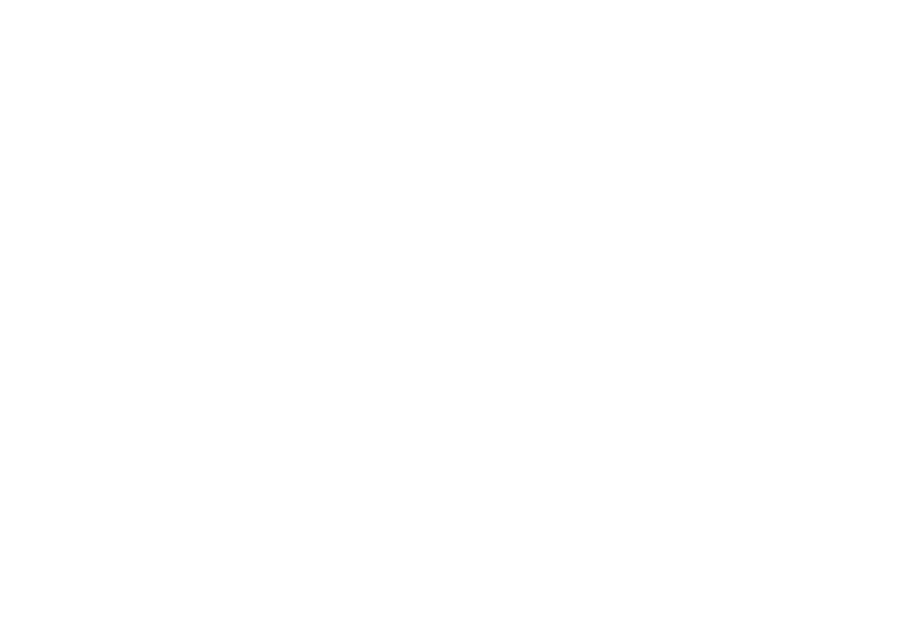
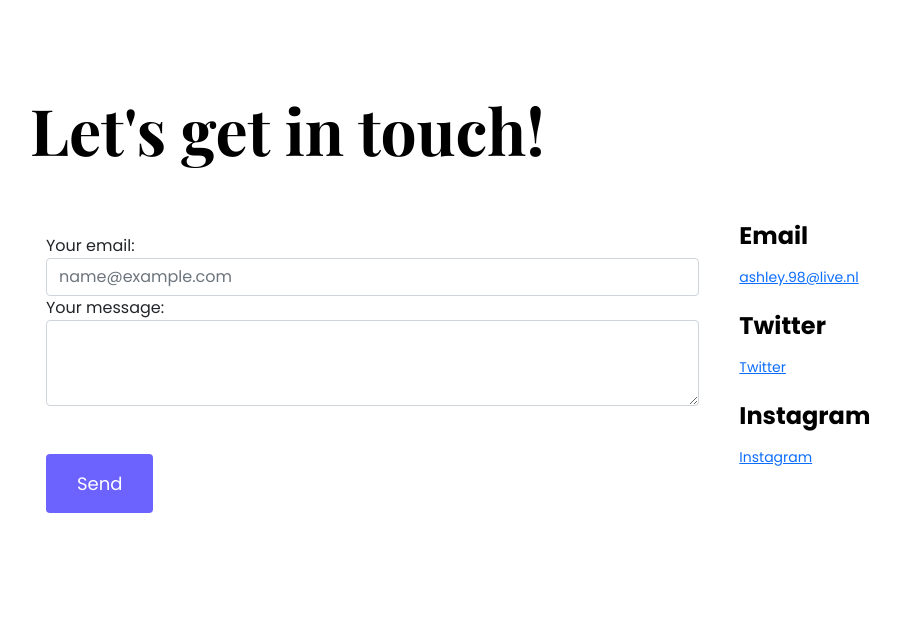
Before and after one commit to ashenfield98/responsive_final_project, a plain HTML site: page contact.html in a window 1280 px wide. Shown: the whole page, without its empty margins (90-990 px from the left). Drawn offline with nearby package versions, Linux system fonts and the light colour scheme; a web font is replaced by a local one.

Commit message:
Created contact page + styled it

```diff
--- a/contact.html
+++ b/contact.html
@@ -23,5 +23,53 @@
       rel="stylesheet"
     />
   </head>
-  <body></body>
+  <body>
+    <div class="content-container container">
+      <div class="content">
+        <h1 class="mb-5">Let's get in touch!</h1>
+        <div class="row">
+          <div class="col-md-8">
+            <div class="form">
+              <form>
+                <div class="form-group">
+                  <label for="exampleFormControlInput1">Your email:</label>
+                  <input
+                    type="email"
+                    class="form-control"
+                    id="exampleFormControlInput1"
+                    placeholder="name@example.com"
+                  />
+                </div>
+                <div class="form-group">
+                  <label for="exampleFormControlTextarea1">Your message:</label>
+                  <textarea
+                    class="form-control"
+                    id="exampleFormControlTextarea1"
+                    rows="3"
+                  ></textarea>
+                </div>
+                <button type="submit" class="btn btn-branding mt-5">
+                  Send
+                </button>
+              </form>
+            </div>
+          </div>
+          <div class="col-md-4">
+            <h3>Email</h3>
+            <p>
+              <a href="mailto:ashley.98@live.nl">ashley.98@live.nl</a>
+            </p>
+            <h3>Twitter</h3>
+            <p>
+              <a href="https://twitter.com">Twitter</a>
+            </p>
+            <h3>Instagram</h3>
+            <p>
+              <a href="https://instagram.com">Instagram</a>
+            </p>
+          </div>
+        </div>
+      </div>
+    </div>
+  </body>
 </html>
--- a/styles/style.css
+++ b/styles/style.css
@@ -120,3 +120,7 @@
 .content-container {
   padding: 60px 20px;
 }
+
+.form {
+  padding: 16px;
+}
```
